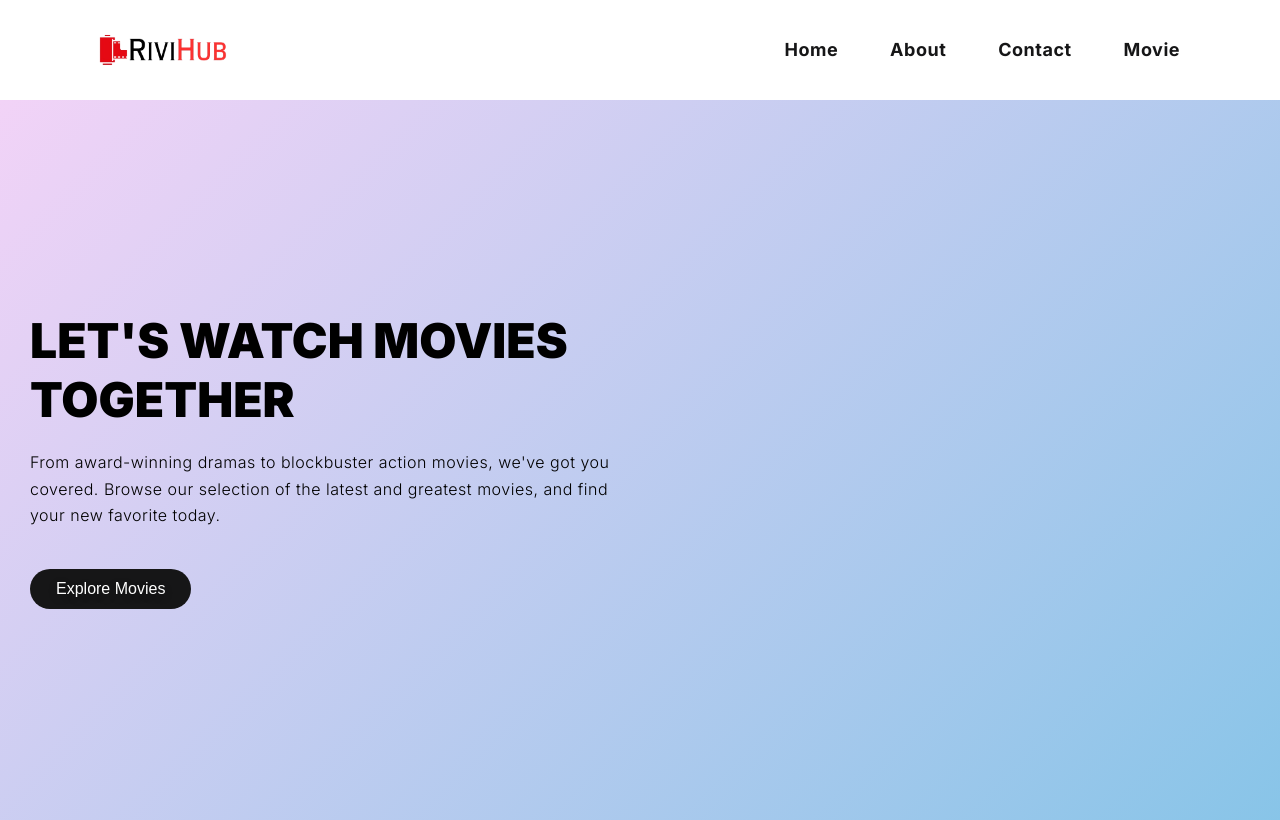
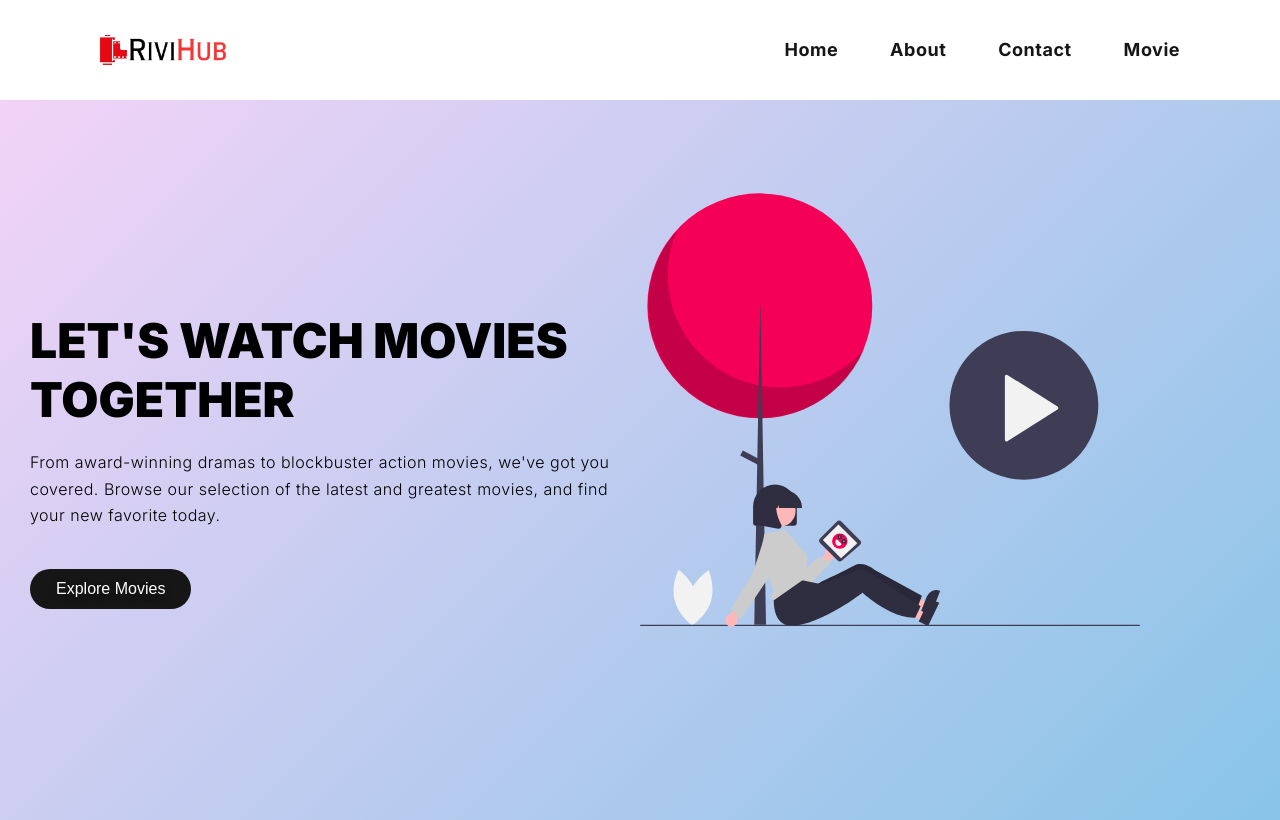
Before and after one commit to aryat10/RiviHub, a Next.js app: page / in a window 1280 px wide. Built offline with nearby package versions, Linux system fonts and the light colour scheme.

Commit message:
Update Herosection.js

```diff
--- a/src/app/Component/Herosection.js
+++ b/src/app/Component/Herosection.js
@@ -1,6 +1,7 @@
 import React from "react";
 import herostyles from "@/app/styles/herosection.module.css"
 import styles from "@/app/styles/common.module.css"
+import Image from "next/image";
 
 const Herosection = () =>{
    return (
@@ -20,7 +21,7 @@ const Herosection = () =>{
                 </div>
 
                 <div className="{heroStyles.hero_image">
-
+                    <Image src="/about1.svg" alt="watching photo" width={500} height={500}/>
                 </div>
 
             </div>
```
